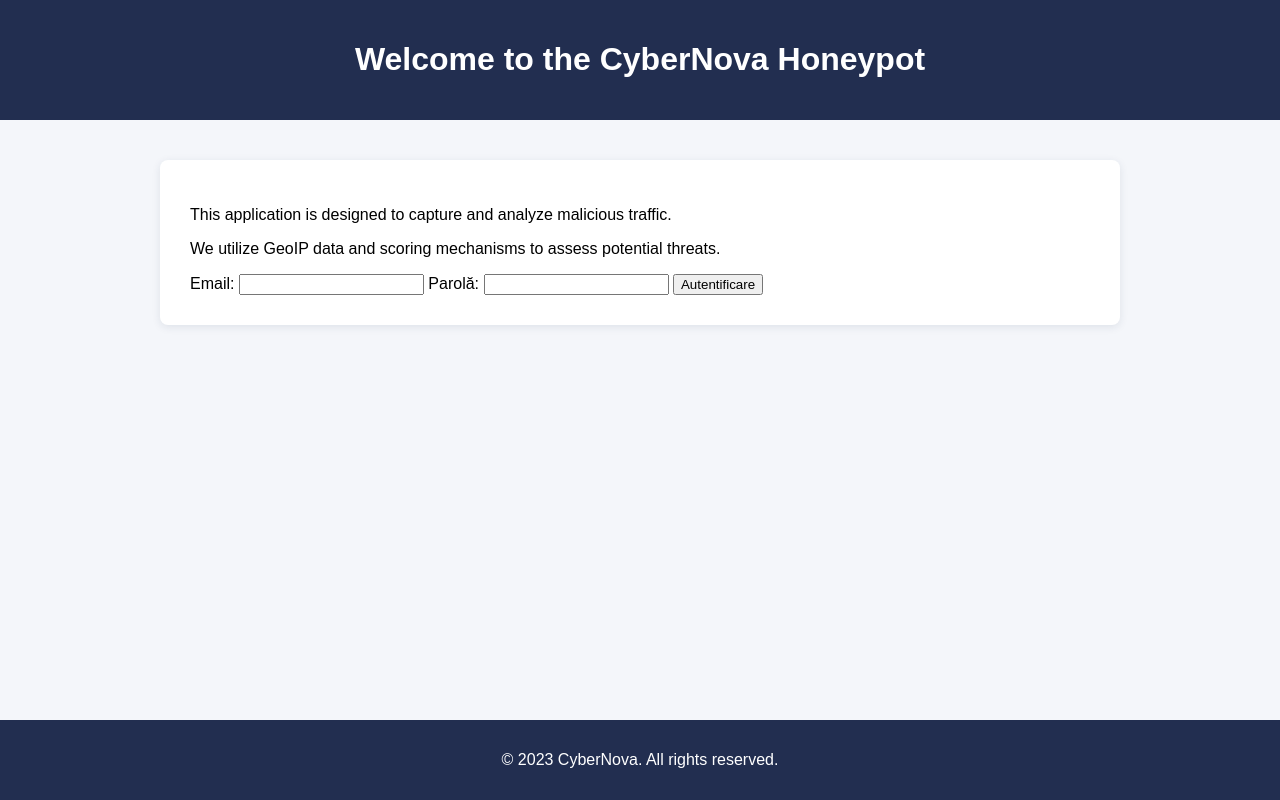
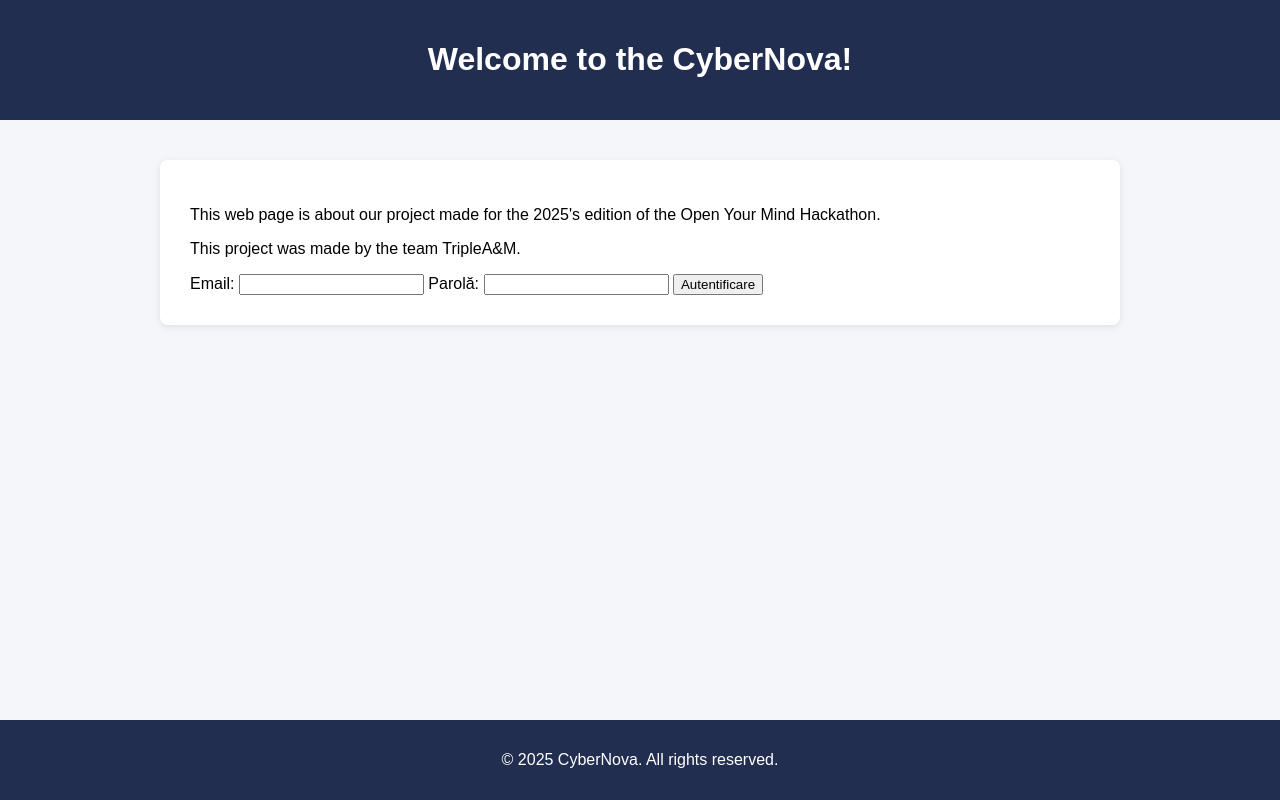
Before and after one commit to TripleA-M/CyberNova, a Flask app: page / in a window 1280 px wide. Run offline with Flask 2, Linux system fonts and the light colour scheme.

Commit message:
update html

```diff
--- a/honeypot/cybernova-honeypot/templates/index.html
+++ b/honeypot/cybernova-honeypot/templates/index.html
@@ -8,11 +8,11 @@
 </head>
 <body>
     <header>
-        <h1>Welcome to the CyberNova Honeypot</h1>
+        <h1>Welcome to the CyberNova!</h1>
     </header>
     <main>
-        <p>This application is designed to capture and analyze malicious traffic.</p>
-        <p>We utilize GeoIP data and scoring mechanisms to assess potential threats.</p>
+        <p>This web page is about our project made for the 2025's edition of the Open Your Mind Hackathon.</p>
+        <p>This project was made by the team TripleA&M.</p>
         <form class="login-form" method="post">
             <label for="email">Email:</label>
             <input type="email" id="email" name="email" required>
@@ -24,7 +24,11 @@
         </form>
     </main>
     <footer>
-        <p>&copy; 2023 CyberNova. All rights reserved.</p>
+        <p>&copy; 2025 CyberNova. All rights reserved.</p>
     </footer>
 </body>
 </html>
+
+<!--<p>This application is designed to capture and analyze malicious traffic.</p>
+        <p>We utilize GeoIP data and scoring mechanisms to assess potential threats.</p>
+-->
```
